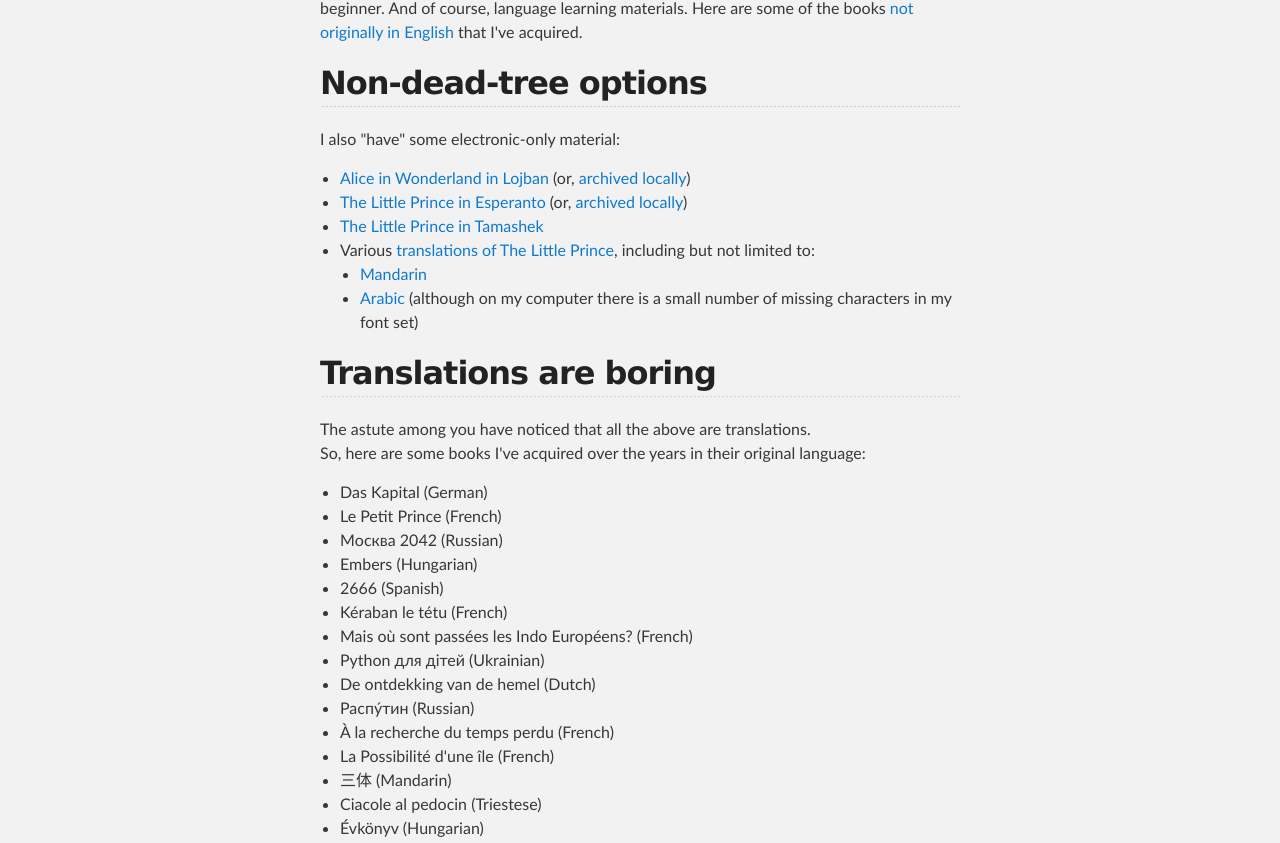
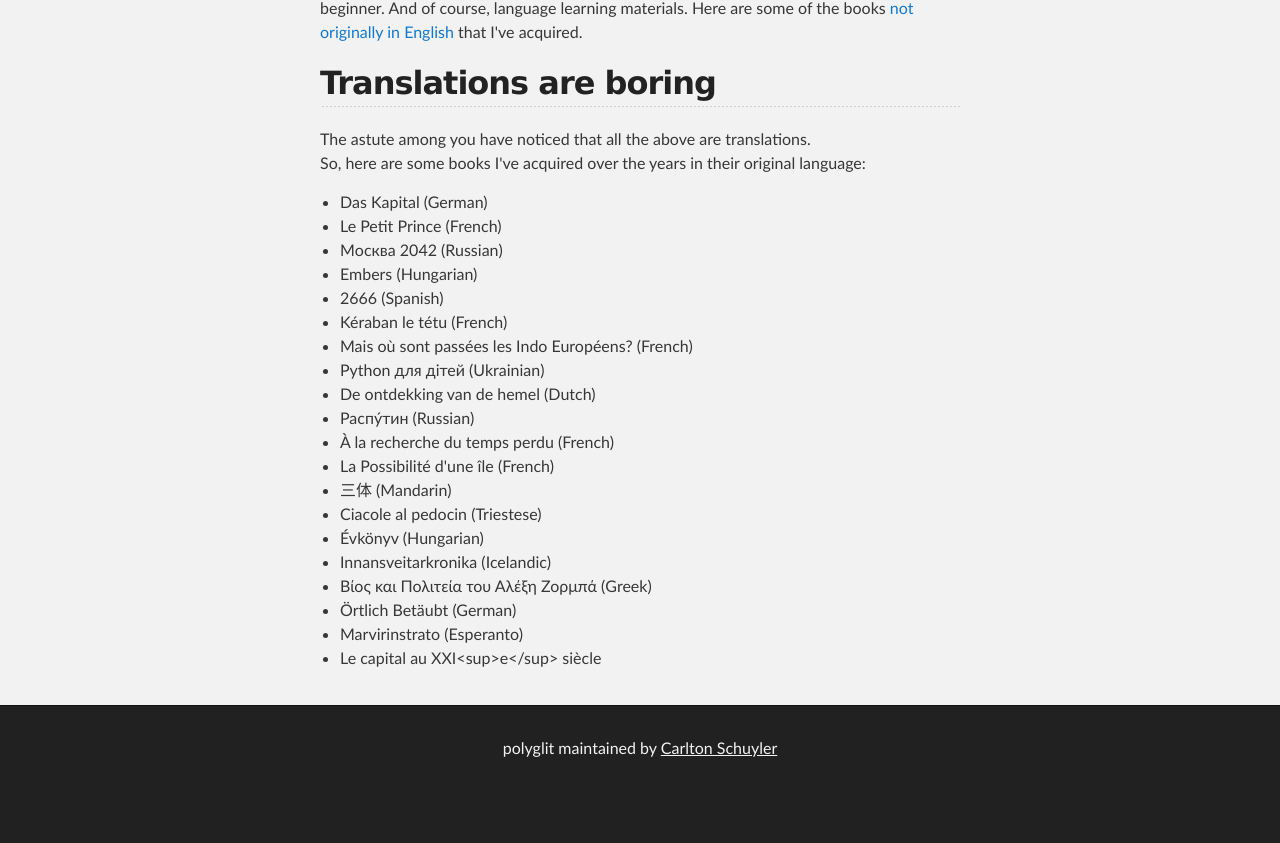
Before and after one commit to cschuyle/polyglit, a React (Create React App) app in the folder frontend/: page / in a window 1280 px wide. Shown: the part 1279-2122 px from the top of the page. After the commit the page ends 2074 px from the top, so only its background shows below. Built offline with nearby package versions, Linux system fonts and the light colour scheme.

Commit message:
Remove 'non dead tree options'

```diff
--- a/frontend/src/HomePage.tsx
+++ b/frontend/src/HomePage.tsx
@@ -47,17 +47,6 @@
 And of course, language learning materials.
 Here are some of the books [not originally in English](other-titles) that I've acquired.
 
-## Non-dead-tree options
-
-I also "have" some electronic-only material:
-
-* [Alice in Wonderland in Lojban](http://alis.lojban.org/) (or, [archived locally](alice-in-wonderland-in-lojban))
-* [The Little Prince in Esperanto](https://drive.google.com/file/d/0B9qESZHpLQVvZGRQRDl3VzIzakk/view)  (or, [archived locally](the-little-prince-in-esperanto/La%20eta%20princo.pdf))
-* [The Little Prince in Tamashek](the-little-prince-in-amazigh/the%20little%20prince%20in%20amazigh.pdf)
-* Various [translations of The Little Prince](http://www.laetaprinco.org/), including but not limited to:
-   * [Mandarin](http://www.laetaprinco.org/index.php?page=0&lang=cn)
-   * [Arabic](http://www.laetaprinco.org/index.php?page=0&lang=ar) (although on my computer there is a small number of missing characters in my font set)
-
 ## Translations are boring
 
 The astute among you have noticed that all the above are translations.
```
